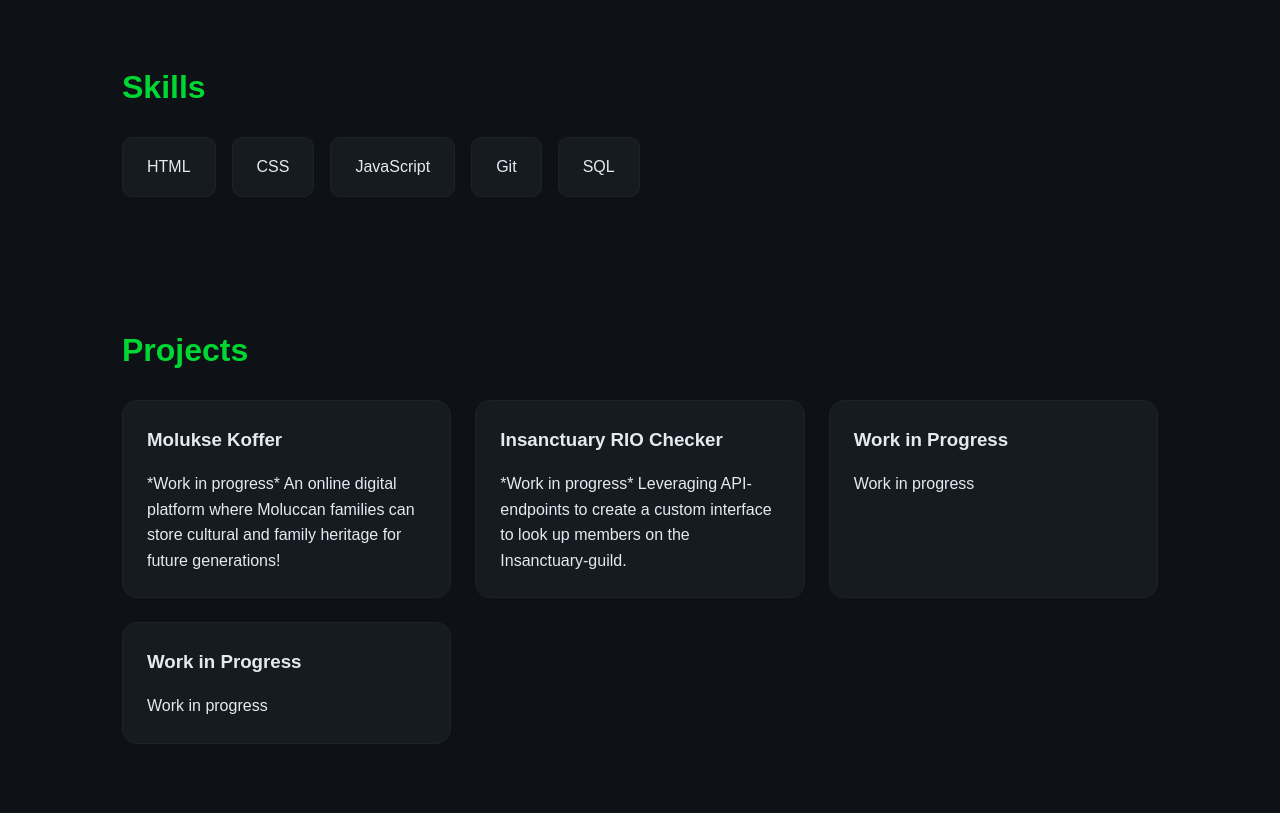
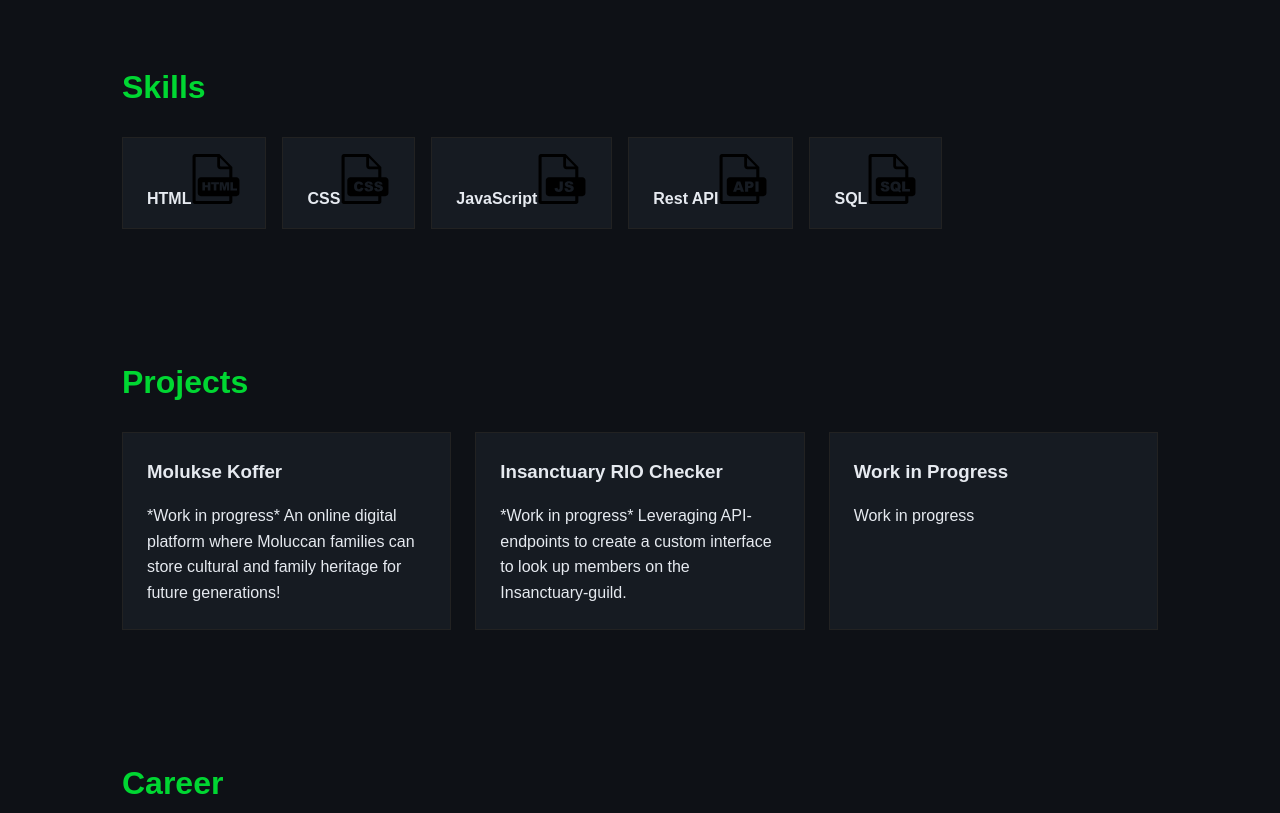
Before and after one commit to OzzyOs/portfolio, a plain HTML site: page index.html in a window 1280 px wide. Shown: the part 1160-1973 px from the top of the page. Drawn offline with Linux system fonts and the light colour scheme.

Commit message:
Issue-7: Adjust styling. Adjust colors.

```diff
--- a/index.html
+++ b/index.html
@@ -49,11 +49,11 @@
         <h2>Skills</h2>
 
         <div class="skills-grid">
-            <div class="skill">HTML</div>
-            <div class="skill">CSS</div>
-            <div class="skill">JavaScript</div>
-            <div class="skill">Git</div>
-            <div class="skill">SQL</div>
+            <div class="skill">HTML<img src="assets/html-file-icon.svg" alt="HTML"> </div>
+            <div class="skill">CSS<img src="assets/css-file-icon.svg" alt="CSS"></div>
+            <div class="skill">JavaScript<img src="assets/js-file-icon.svg" alt="JavaScript"> </div>
+            <div class="skill">Rest API<img src="assets/api-file-icon.svg" alt="RESTAPI"> </div>
+            <div class="skill">SQL<img src="assets/sql-file-icon.svg" alt="SQL"></div>
         </div>
     </section>
 
@@ -85,13 +85,6 @@
                 </p>
             </div>
 
-            <div class="project-card">
-                <h3>Work in Progress</h3>
-                <p>
-                    Work in progress
-                </p>
-            </div>
-
         </div>
     </section>
 
@@ -113,8 +106,8 @@
 
         <div class="contact-links">
             <p>Find me on</p>
-            <a href="https://github.com/OzzyOs">GitHub</a>
-            <a href="https://nl.linkedin.com/in/joshua-hursepuny">LinkedIn</a>
+            <a href="https://github.com/OzzyOs" target="_blank">GitHub</a>
+            <a href="https://nl.linkedin.com/in/joshua-hursepuny" target="_blank">LinkedIn</a>
         </div>
     </section>
 
--- a/styling.css
+++ b/styling.css
@@ -111,7 +111,7 @@ nav a:hover {
     text-decoration: none;
 
     padding: 1rem 2rem;
-    border-radius: 10px;
+    /*border-radius: 10px;*/
 
     font-weight: bold;
 
@@ -121,6 +121,8 @@ nav a:hover {
 
 .btn:hover {
     transform: translateY(-5px);
+    box-shadow:
+            0 0 15px rgba(0, 150, 0, 0.3);
 }
 
 /* SECTIONS */
@@ -130,6 +132,8 @@ nav a:hover {
 
     margin: 4rem auto;
     padding: 2rem;
+
+    scroll-margin-top: 75px; /* When scrolling to this element, stop this many pixels before the top */
 }
 
 .section h2 {
@@ -155,10 +159,17 @@ nav a:hover {
 .skill {
     background: var(--card);
 
+    font-weight: bold;
     padding: 1rem 1.5rem;
+    gap: 1rem;
+    /*border-radius: 10px;*/
+    border: 1px solid #222;
+}
 
-    border-radius: 10px;
-    border: 1px solid #222;
+.skill img {
+    width: 50px;
+    height: 50px;
+    color: red;
 }
 
 /* PROJECTS */
@@ -177,7 +188,7 @@ nav a:hover {
 
     padding: 1.5rem;
 
-    border-radius: 15px;
+    /*border-radius: 15px;*/
 
     border: 1px solid #222;
 
@@ -215,7 +226,7 @@ nav a:hover {
 
     padding: 1.5rem;
 
-    border-radius: 15px;
+    /*border-radius: 15px;*/
 
     border: 1px solid #222;
 
```
Also changed, not shown: assets/api-file-icon.svg (added), assets/css-file-icon.svg (added), assets/html-file-icon.svg (added), assets/js-file-icon.svg (added), assets/sql-file-icon.svg (added).
